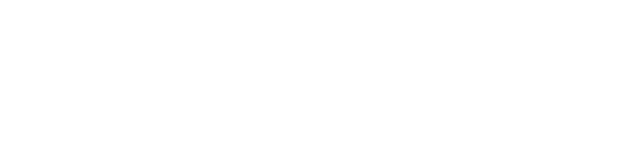
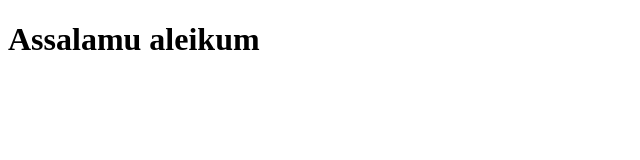
Before and after one commit to rustembek95/test, a plain HTML site: page git-lesson/index.html in a window 1280 px wide. Shown: the whole page, without its empty margins (0-640 px from the left). Drawn offline with Linux system fonts and the light colour scheme.

Commit message:
new commit

```diff
--- a/git-lesson/index.html
+++ b/git-lesson/index.html
@@ -6,6 +6,6 @@
     <title>Document</title>
 </head>
 <body>
-
+    <h1>Assalamu aleikum</h1>
 </body>
 </html>
```
